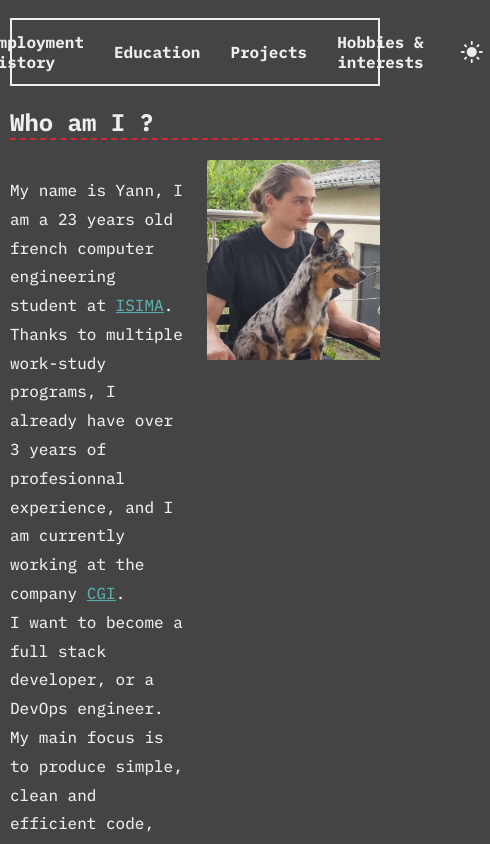
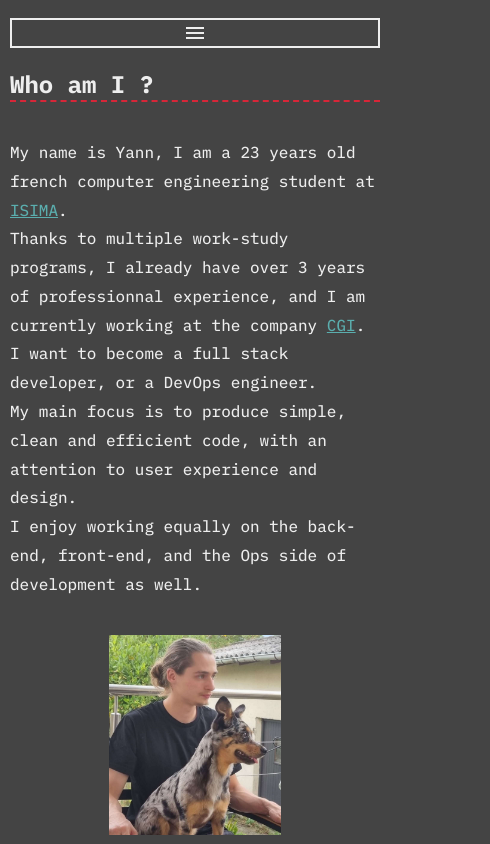
Before and after one commit to yamerlin/yannmerlin-website, an Angular app: page /curriculum-vitae in a window 390 px wide. Shown: the top 844 px of the page, 490 px wide, since content can reach past the window. Built offline with nearby package versions, Linux system fonts and the light colour scheme.

Commit message:
Added responsive for smartphone

```diff
--- a/src/app/pro/curriculum-vitae/curriculum-vitae.html
+++ b/src/app/pro/curriculum-vitae/curriculum-vitae.html
@@ -5,7 +5,7 @@
     <div class="whoami-container">
         <p>
             My name is Yann, I am a 23 years old french computer engineering student at <a href="https://www.isima.fr/" target="_blank">ISIMA</a>.<br>
-            Thanks to multiple work-study programs, I already have over 3 years of profesionnal experience, and I am currently working at the company <a href="https://www.cgi.com/" target="_blank">CGI</a>.<br>
+            Thanks to multiple work-study programs, I already have over 3 years of professionnal experience, and I am currently working at the company <a href="https://www.cgi.com/" target="_blank">CGI</a>.<br>
             I want to become a full stack developer, or a DevOps engineer.<br>
             My main focus is to produce simple, clean and efficient code, with an attention to user experience and design.<br>
             I enjoy working equally on the back-end, front-end, and the Ops side of development as well.<br>
--- a/src/app/pro/curriculum-vitae/curriculum-vitae.scss
+++ b/src/app/pro/curriculum-vitae/curriculum-vitae.scss
@@ -5,7 +5,6 @@ app-header-nav {
 }
 
 .section {
-    //scroll-snap-align: start;
     scroll-margin-top: 79px;
     margin-bottom: 64px;
 }
@@ -116,3 +115,15 @@ h3 {
 .timeline-block:last-child .timeline-content {
     padding-bottom: 0;
 }
+
+@media (max-width: 800px) {
+
+    .section {
+        scroll-margin-top: 35px;
+    }
+
+    .whoami-container {
+        flex-direction: column;
+        align-items: center;
+    }
+}
--- a/src/app/pro/header-nav/header-nav.html
+++ b/src/app/pro/header-nav/header-nav.html
@@ -1,4 +1,4 @@
-<div class="header-container">
+<div class="header-banner">
 
     <a href="#whoami">Whoami</a>
     <a href="#employment-history">Employment history</a>
@@ -11,3 +11,24 @@
     </button>
 
 </div>
+
+<div class="header-button">
+    <button (click)="toggleMenu()">
+        <i class="material-icons">menu</i>
+    </button>
+
+    <div id="nav-list" class="nav-list">
+        <ul>
+            <li><a href="#whoami" (click)="toggleMenu()">Whoami</a></li>
+            <li><a href="#employment-history" (click)="toggleMenu()">Employment history</a></li>
+            <li><a href="#education" (click)="toggleMenu()">Education</a></li>
+            <li><a href="#projects" (click)="toggleMenu()">Projects</a></li>
+            <li><a href="#hobbies" (click)="toggleMenu()">Hobbies & interests</a></li>
+            <li class="li-button">
+                <button class="theme-button" (click)="toggleTheme()">
+                    <i class="material-icons">{{ isDarkMode() ? 'light_mode' : 'dark_mode' }}</i>
+                </button>
+            </li>
+        </ul>
+    </div>
+</div>
--- a/src/app/pro/header-nav/header-nav.scss
+++ b/src/app/pro/header-nav/header-nav.scss
@@ -1,4 +1,4 @@
-.header-container {
+.header-banner {
     height: 64px;
     display: flex;
     justify-content: center;
@@ -7,6 +7,11 @@
     border: 2px solid var(--primary-color);
     background-color: var(--background-color);
     font-weight: bold;
+}
+
+.header-button {
+    display: none;
+}
 
 a {
     text-decoration: none;
@@ -21,4 +26,49 @@
 button {
     border: none;
 }
+
+@media (max-width: 800px) {
+    .header-banner {
+        display: none;
     }
+
+    .header-button {
+        display: flex;
+        flex-direction: column;
+        justify-content: center;
+        align-items: center;
+        text-align: center;
+        border: 2px solid var(--primary-color);
+        background-color: var(--background-color);
+
+        .nav-list {
+            display: none;
+            flex-direction: column;
+            justify-content: center;
+            align-items: center;
+            width: 100%;
+
+            ul {
+                list-style-type: none;
+                padding: 0;
+                margin: 0;
+                width: 100%;
+            }
+            li {
+                height: 20px;
+                padding-top: 5px;
+                padding-bottom: 5px;
+                background-color: var(--background-color);
+            }
+            li:nth-child(odd) {
+                background-color: var(--secondary-background-color);
+            }
+            .li-button {
+                display: flex;
+                justify-content: center;
+                align-items: center;
+                text-align: center;
+            }
+        }
+    }
+}
--- a/src/app/pro/header-nav/header-nav.ts
+++ b/src/app/pro/header-nav/header-nav.ts
@@ -20,4 +20,14 @@ export class HeaderNav {
   isDarkMode(): boolean {
     return this.themeService.getCurrentTheme() === 'dark';
   }
+
+  toggleMenu() {
+    var nav = document.getElementById('nav-list');
+    if (nav && nav.style.display === 'flex') {
+      nav.style.display = 'none';
+    }
+    else if (nav) {
+      nav.style.display = 'flex';
+    }
+  }
 }
--- a/src/styles.scss
+++ b/src/styles.scss
@@ -30,6 +30,7 @@
 
 :root {
     --background-color: #EEEEEE;
+    --secondary-background-color: #DDDDDD;
     --primary-color: #444;
     --secondary-color: #D72638;
     --tertiary-color: #5BAEAE;
@@ -39,12 +40,14 @@
 // Light theme
 .light{
     --background-color: #EEEEEE;
+    --secondary-background-color: #DDDDDD;
     --primary-color: #444;
 }
 
 // Dark theme
 .dark {
     --background-color: #444;
+    --secondary-background-color: #3D3D3D;
     --primary-color: #EEEEEE;
 }
 
```
Also changed, not shown: 1 other file (tests, documents, lock files or other folders). Lines whose indentation alone changed are shown as unchanged.
